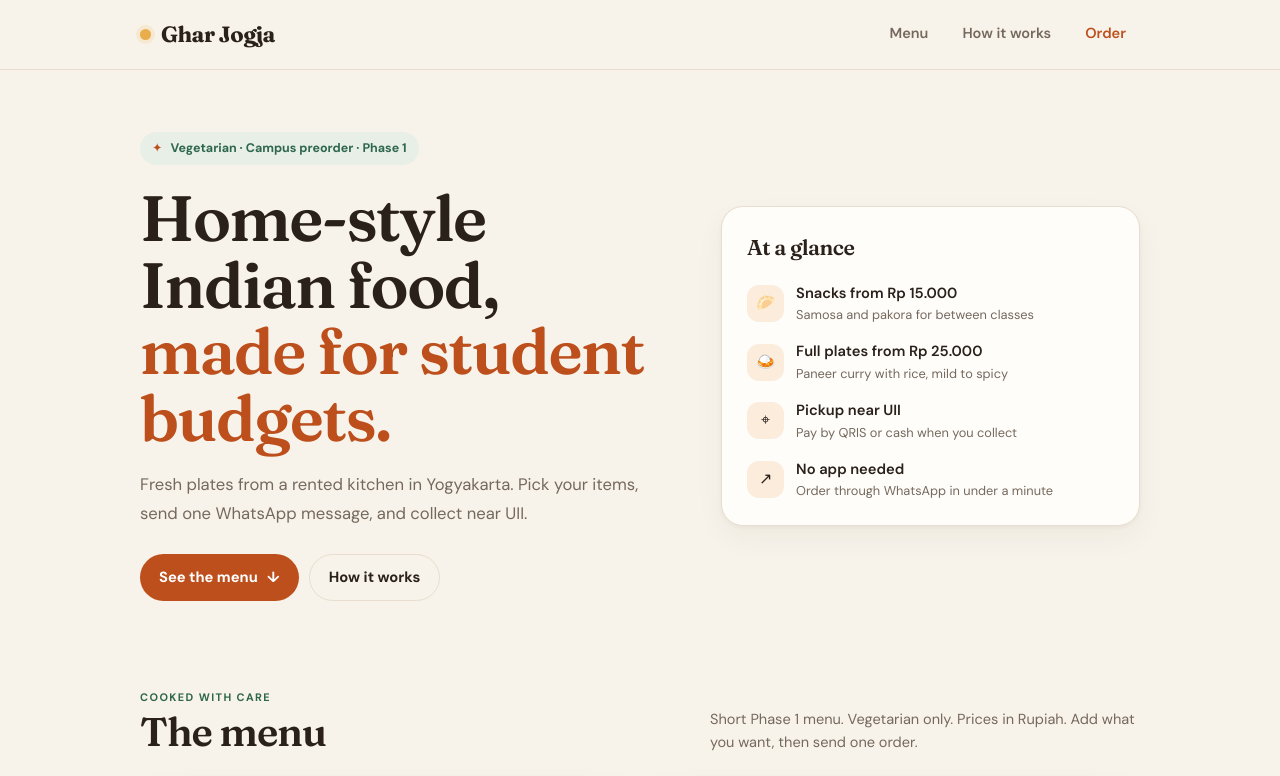
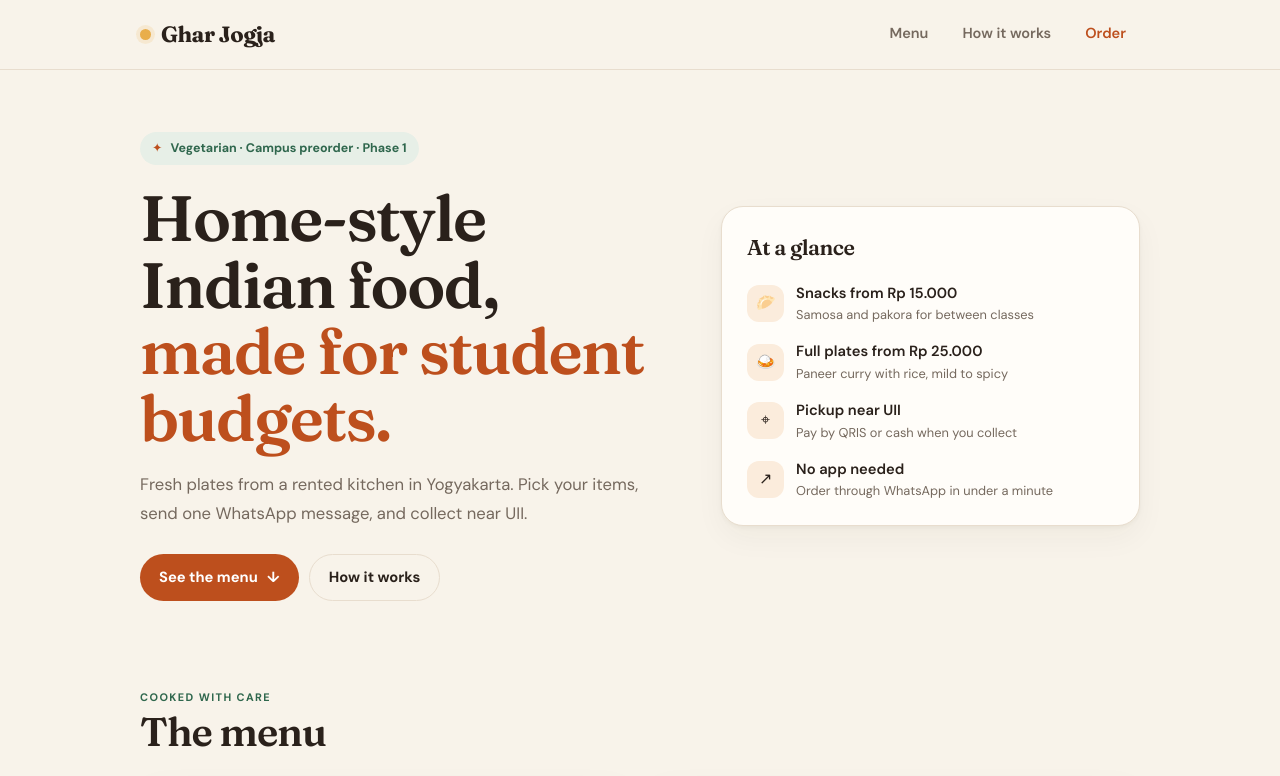
Before and after one commit to ammarbhat/restaurant-page, a React (Vite) app: page / in a window 1280 px wide. Shown: the top 776 px of the page. Built offline with nearby package versions, Linux system fonts and the light colour scheme.

Commit message:
remove another phase 1 note

```diff
--- a/src/MainApp.jsx
+++ b/src/MainApp.jsx
@@ -64,7 +64,7 @@ function MainApp() {
         </section>
 
         <section className="content-section" id="menu">
-          <div className="section-head"><div><span className="section-kicker">COOKED WITH CARE</span><h2>The menu</h2></div><p>Short Phase 1 menu. Vegetarian only. Prices in Rupiah. Add what you want, then send one order.</p></div>
+          <div className="section-head"><div><span className="section-kicker">COOKED WITH CARE</span><h2>The menu</h2></div></div>
           <div className="menu-grid">
             {dishes.map((dish) => {
               const quantity = quantities[dish.id] || 0
```
